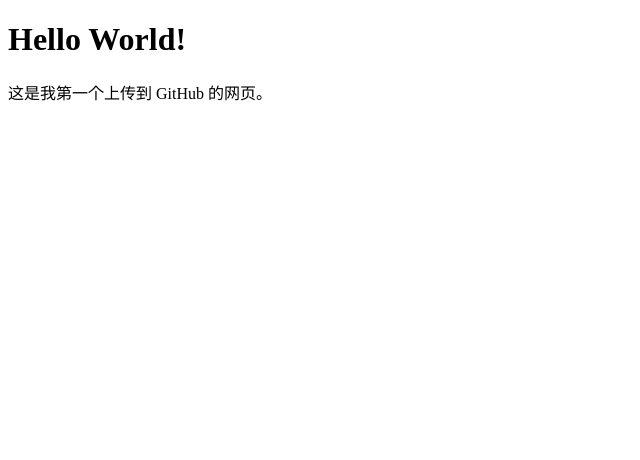
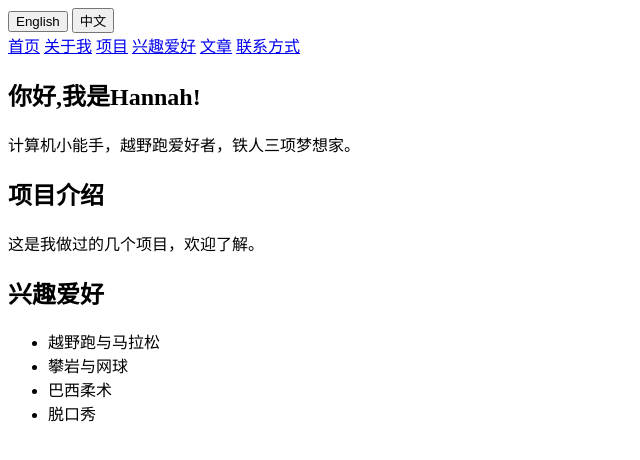
Before and after one commit to HannahWang0099/MyWebsite, a plain HTML site: page index.html in a window 1280 px wide. Shown: the whole page, without its empty margins (0-640 px from the left). Drawn offline with Linux system fonts and the light colour scheme.

Commit message:
Add english & chinese version

```diff
--- a/index.html
+++ b/index.html
@@ -1,11 +1,73 @@
 <!DOCTYPE html>
-<html>
+<html lang="en">
+
 <head>
     <meta charset="UTF-8">
-    <title>我的第一个网页</title>
+    <meta name="viewport" content="width=device-width, initial-scale=1" />
+    <title>Hannah的个人主页</title>
 </head>
+
 <body>
-    <h1>Hello World!</h1>
-    <p>这是我第一个上传到 GitHub 的网页。</p>
+    <button id="btn-en">English</button>
+    <button id="btn-zh">中文</button>
+
+    <nav>
+        <a href="#">首页</a>
+        <a href="#">关于我</a>
+        <a href="#">项目</a>
+        <a href="#">兴趣爱好</a>
+        <a href="#">文章</a>
+        <a href="#">联系方式</a>
+    </nav>
+
+    <section id="intro">
+        <h1 data-en="Hi, I'm Hannah!" data-zh="你好,我是Hannah!">Hi,I'm Hannah!</h1>
+        <p data-en="A coding enthusiast, trail runner, and triathlon dreamer." data-zh="计算机小能手，越野跑爱好者，铁人三项梦想家。">
+        计算机小能手，越野跑爱好者，铁人三项梦想家。
+        </p>
+
+    </section>
+
+    <section id="projects">
+        <h2 data-zh="项目介绍" data-en="Projects">项目介绍</h2>
+        <p data-zh="这是我做过的几个项目，欢迎了解。" data-en="Here are some projects I've worked on.">这是我做过的几个项目，欢迎了解。</p>
+    </section>
+
+    <section id="hobbies">
+        <h2 data-en="Hobbies" data-zh="兴趣爱好">兴趣爱好</h2>
+        <ul>
+            <li data-zh="越野跑与马拉松" data-en="Trail running and marathons">越野跑与马拉松</li>
+            <li data-zh="攀岩与网球" data-en="Climbing and tennis">攀岩与网球</li>
+            <li data-zh="巴西柔术" data-en="Brazilian Jiu-Jitsu">巴西柔术</li>
+            <li data-zh="脱口秀" data-en="Stand-up comedy">脱口秀</li>
+        </ul>
+    </section>
+
+
+
+    <script>
+        function setLanguage(lang){
+            document.documentElement.lang = lang === 'zh' ? 'zh-CN' : 'en';
+            document.querySelectorAll('[data-en]').forEach(el=> {
+                const text = el.getAttribute(`data-${lang}`);
+                if(text !== null) el.textContent = text;
+            });
+
+            try{
+                localStorage.setItem('site_lang', lang);
+            }catch(e){
+
+            }
+        }
+
+        document.getElementById('btn-en').addEventListener('click',() => setLanguage('en'));
+        document.getElementById('btn-zh').addEventListener('click',() => setLanguage('zh'));
+
+        (function initLang(){
+            const saved = localStorage.getItem('site_lang')|| 'zh';
+            setLanguage(saved);
+        })();
+    </script>
 </body>
+
 </html>
```
